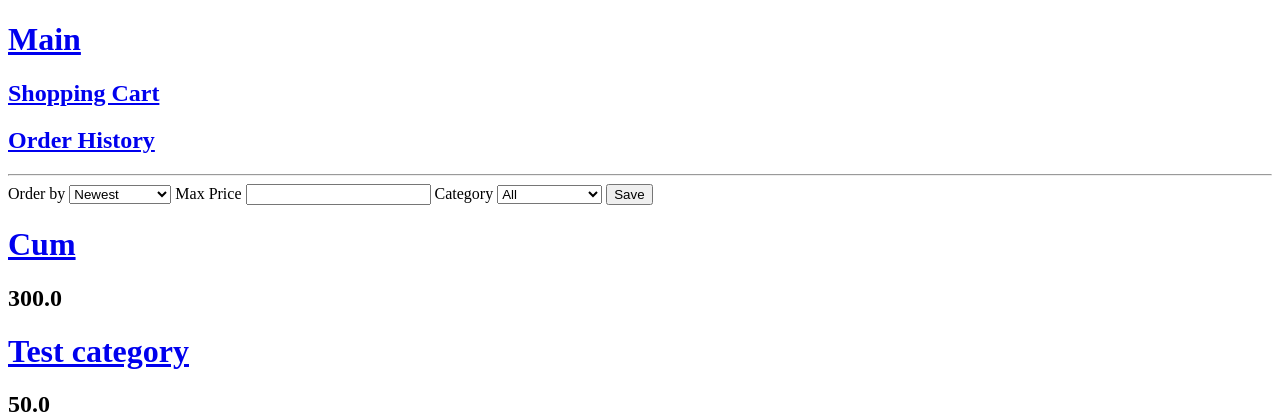
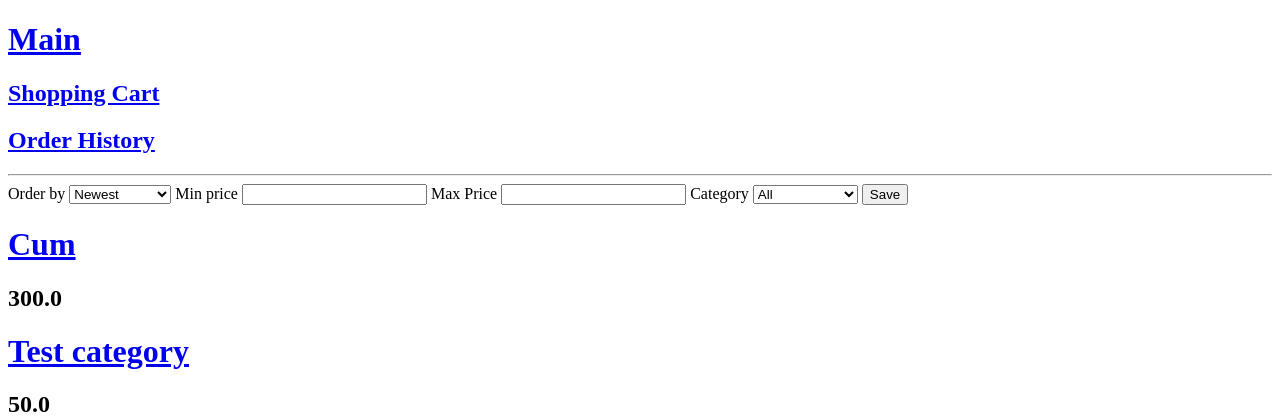
Before and after one commit to CAPSLOCKFURY/django-eshop, a Django app: page / in a window 1280 px wide. Shown: the top 420 px of the page. Run offline with Django 3.2, Linux system fonts and the light colour scheme; data comes from the database, SQL or seed files in the repository; both versions use the stored data as it was after the commit.

Commit message:
made min-price filter

```diff
--- a/eshop/filters/models.py
+++ b/eshop/filters/models.py
@@ -5,12 +5,19 @@ from eshop.settings import ORDER_FILTER
 class Filter:
     q = {}
 
-    def __init__(self, max_price_args=None, max_price=None, category_id=None):
+    def __init__(self, max_price_args=None, max_price=None, min_price=None, category_id=None):
         self.max_price = max_price
         self.category_id = category_id
+        self.min_price = min_price
 
     def make_filter(self):
-        if int(self.max_price) > 0:
+        if self.min_price is not None and int(self.min_price) > 0:
+            self.q.update({'price__gte': self.min_price})
+        elif self.min_price is not None and int(self.min_price) is 0:
+            if 'price__gte' in self.q:
+                del self.q['price__gte']
+
+        if self.max_price is not None and int(self.max_price) > 0:
             self.q.update({'price__lte': self.max_price})
         elif int(self.max_price) is 0:
             if 'price__lte' in self.q:
--- a/eshop/filters/views.py
+++ b/eshop/filters/views.py
@@ -5,11 +5,12 @@ from main.models import Category
 
 def save_filter(request):
     order_by = request.POST['order_by']
+    min_price = request.POST['min-price']
     max_price = request.POST['max-price']
     category = request.POST['category']
     request.session['filter_by'] = order_by
-    filter_arr = [max_price, category]
-    filter_name_arr = ['max_price', 'category']
+    filter_arr = [max_price, min_price, category]
+    filter_name_arr = ['max_price', 'min_price', 'category']
     for f, f_name in zip(filter_arr, filter_name_arr):
         if f:
             request.session[f'{f_name}'] = f
--- a/eshop/main/views.py
+++ b/eshop/main/views.py
@@ -12,7 +12,7 @@ from order.models import Order
 
 def main_view(request):
     products = Product.objects.all().order_by(ORDER_FILTER[request.session.get('filter_by', '0')])
-    f = Filter(max_price=request.session.get('max_price', 0), category_id=request.session.get('category', 0))
+    f = Filter(min_price=request.session.get('min_price', 0), max_price=request.session.get('max_price', 0), category_id=request.session.get('category', 0))
     f.make_filter()
     f = f.get_filter()
     if f:
--- a/eshop/order/views.py
+++ b/eshop/order/views.py
@@ -1,4 +1,4 @@
-from django.shortcuts import render
+from django.shortcuts import render, redirect
 from cart.models import Cart
 from .models import Order
 from django.contrib.auth.decorators import login_required
@@ -38,6 +38,7 @@ def order_product(request):
             order.save()
             user_cart = Cart.objects.filter(cart_id=request.session['cart_id'], order_id="0")
             user_cart.update(order_id=orderid)
+            return redirect(order.get_absolute_url())
     form = OrderForm()
     return render(request, 'order-product.html', {'form': form})
 
--- a/eshop/templates/filter-base.html
+++ b/eshop/templates/filter-base.html
@@ -8,6 +8,9 @@
                 <option value="1">Lowest Price</option>
                 <option value="2">Highest Price</option>
             </select>
+        </label>
+        <label>Min price
+            <input type="number" name="min-price" value="{% if request.session.min_price %}{{ request.session.min_price }}{% endif %}">
         </label>
         <label>Max Price
             <input type="number" name="max-price" value="{% if request.session.max_price %}{{ request.session.max_price }}{% endif %}">
```
Also changed, not shown: eshop/db.sqlite3.
